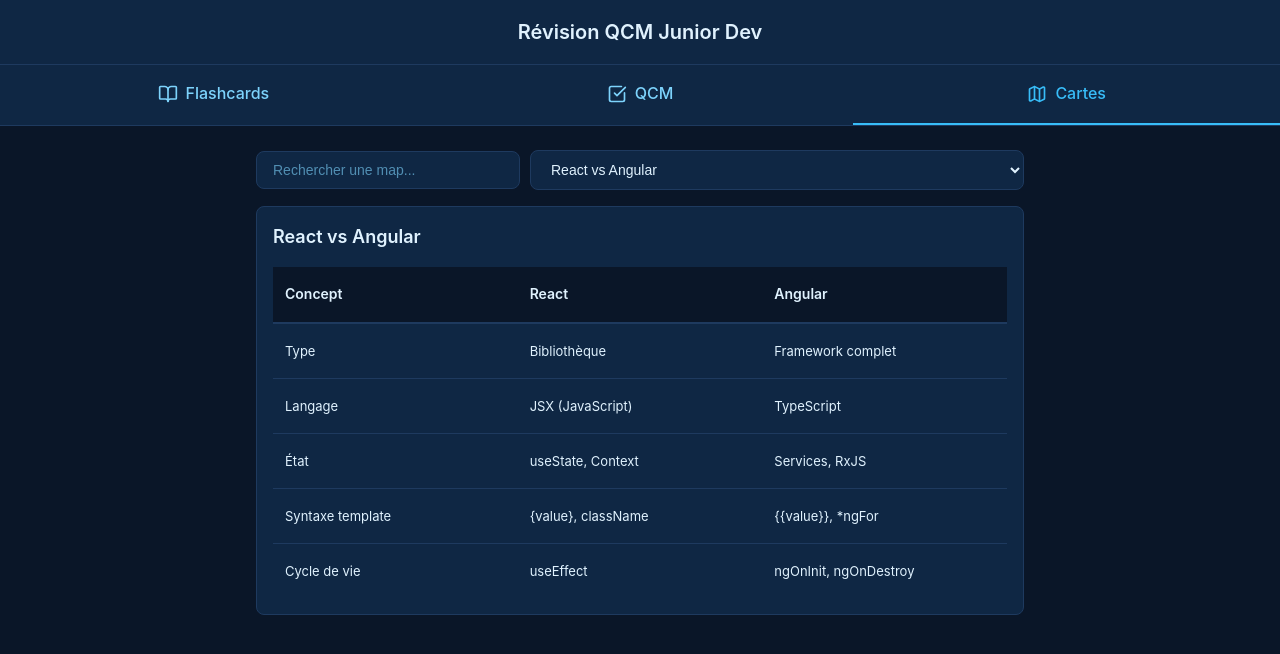
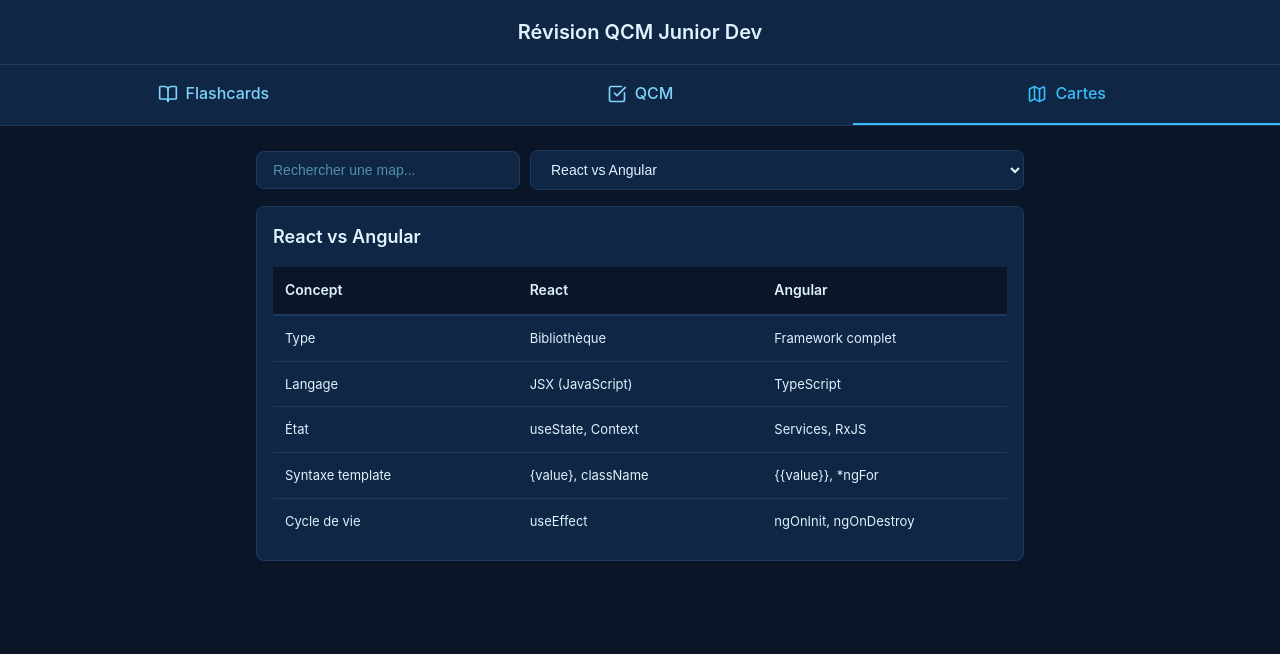
Before and after one commit to Azanore/learning_mcqs, a React (Vite) app: page /maps in a window 1280 px wide. Shown: the top 654 px of the page. Built offline with nearby package versions, Linux system fonts and the light colour scheme.

Commit message:
Make keyword table cells more compact

```diff
--- a/src/App.css
+++ b/src/App.css
@@ -675,7 +675,7 @@
 
 .keyword-table th {
   background: var(--color-bg);
-  padding: var(--spacing-lg) var(--spacing-md);
+  padding: var(--spacing-md);
   text-align: left;
   font-weight: 600;
   border-bottom: 2px solid var(--color-border);
@@ -683,9 +683,9 @@
 }
 
 .keyword-table td {
-  padding: var(--spacing-lg) var(--spacing-md);
+  padding: var(--spacing-md);
   border-bottom: 1px solid var(--color-border);
-  line-height: 1.7;
+  line-height: 1.6;
   word-wrap: break-word;
   word-break: break-word;
   vertical-align: top;
```
